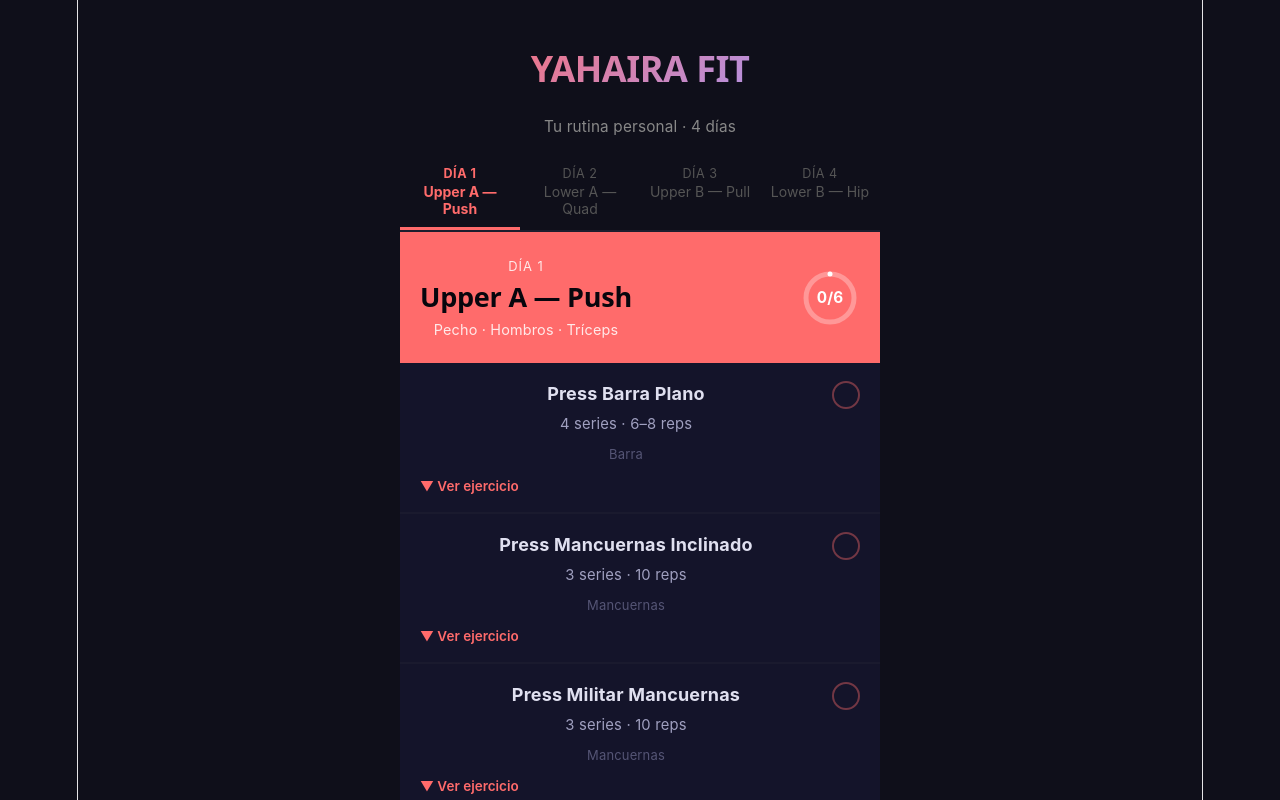
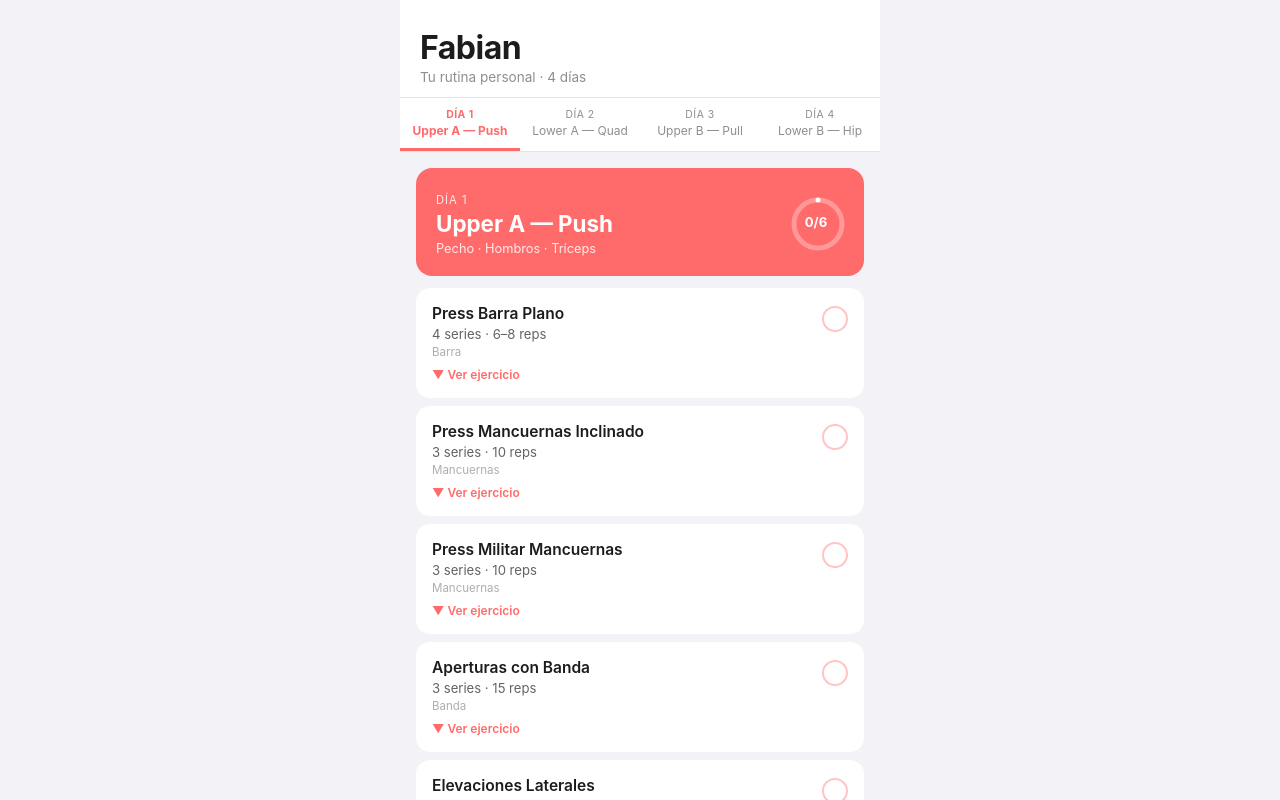
Before and after one commit to yahairaarroyo2-alt/Fabian, a React (Vite) app: page / in a window 1280 px wide. Shown: the top 800 px of the page. Built offline with nearby package versions, Linux system fonts and the light colour scheme.

Commit message:
Rename app to Fabian and redesign to clean minimal interface

```diff
--- a/src/App.css
+++ b/src/App.css
@@ -3,8 +3,8 @@
 
 body {
   font-family: -apple-system, BlinkMacSystemFont, "Segoe UI", Roboto, sans-serif;
-  background: #0f0f1a;
-  color: #e0e0f0;
+  background: #f2f2f7;
+  color: #1c1c1e;
   min-height: 100vh;
 }
 
@@ -17,34 +17,35 @@ button { cursor: pointer; border: none; background: none; font-family: inherit;
   min-height: 100vh;
   display: flex;
   flex-direction: column;
+  background: #f2f2f7;
 }
 
 /* ─── Header ────────────────────────────────────────────────── */
 .app-header {
-  padding: 24px 20px 16px;
-  text-align: center;
+  padding: 28px 20px 12px;
+  text-align: left;
+  background: #fff;
+  border-bottom: 1px solid #e5e5ea;
 }
 
 .app-title {
   font-size: 2rem;
-  font-weight: 800;
+  font-weight: 700;
   letter-spacing: -0.5px;
-  background: linear-gradient(135deg, #FF6B6B, #A29BFE);
-  -webkit-background-clip: text;
-  -webkit-text-fill-color: transparent;
-  background-clip: text;
+  color: #1c1c1e;
 }
 
 .app-subtitle {
   font-size: 0.85rem;
-  color: #888;
-  margin-top: 4px;
+  color: #8e8e93;
+  margin-top: 2px;
 }
 
 /* ─── Day Tabs ──────────────────────────────────────────────── */
 .day-tabs {
   display: flex;
-  border-bottom: 2px solid #1e1e2e;
+  background: #fff;
+  border-bottom: 1px solid #e5e5ea;
   overflow-x: auto;
   scrollbar-width: none;
 }
@@ -58,14 +59,14 @@ button { cursor: pointer; border: none; background: none; font-family: inherit;
   gap: 2px;
   padding: 10px 8px;
   border-bottom: 3px solid transparent;
-  color: #555;
+  color: #8e8e93;
   transition: color 0.2s, border-color 0.2s;
   min-width: 80px;
 }
 .day-tab.active { font-weight: 700; }
 
-.tab-day { font-size: 0.7rem; text-transform: uppercase; letter-spacing: 0.5px; }
-.tab-label { font-size: 0.78rem; }
+.tab-day { font-size: 0.65rem; text-transform: uppercase; letter-spacing: 0.5px; }
+.tab-label { font-size: 0.75rem; }
 
 /* ─── Main ──────────────────────────────────────────────────── */
 .app-main { flex: 1; padding: 0 0 40px; }
@@ -75,11 +76,11 @@ button { cursor: pointer; border: none; background: none; font-family: inherit;
   display: flex;
   flex-direction: column;
   gap: 0;
-  animation: dayEnter 0.3s ease;
+  animation: dayEnter 0.25s ease;
 }
 
 @keyframes dayEnter {
-  from { opacity: 0; transform: translateY(10px); }
+  from { opacity: 0; transform: translateY(8px); }
   to   { opacity: 1; transform: translateY(0); }
 }
 
@@ -89,19 +90,21 @@ button { cursor: pointer; border: none; background: none; font-family: inherit;
   align-items: center;
   justify-content: space-between;
   padding: 20px;
+  margin: 16px 16px 0;
+  border-radius: 16px;
   color: white;
 }
 
 .day-tag {
-  font-size: 0.72rem;
+  font-size: 0.7rem;
   text-transform: uppercase;
   letter-spacing: 1px;
   opacity: 0.85;
 }
 
 .day-label {
-  font-size: 1.5rem;
-  font-weight: 800;
+  font-size: 1.4rem;
+  font-weight: 700;
   margin: 2px 0 4px;
 }
 
@@ -112,8 +115,8 @@ button { cursor: pointer; border: none; background: none; font-family: inherit;
 
 .day-progress-ring {
   position: relative;
-  width: 60px;
-  height: 60px;
+  width: 56px;
+  height: 56px;
   flex-shrink: 0;
 }
 
@@ -123,7 +126,7 @@ button { cursor: pointer; border: none; background: none; font-family: inherit;
   display: flex;
   align-items: center;
   justify-content: center;
-  font-size: 0.85rem;
+  font-size: 0.82rem;
   font-weight: 700;
   color: white;
 }
@@ -132,8 +135,8 @@ button { cursor: pointer; border: none; background: none; font-family: inherit;
 .exercise-list {
   display: flex;
   flex-direction: column;
-  gap: 1px;
-  background: #1a1a2e;
+  gap: 8px;
+  padding: 12px 16px;
 }
 
 /* ─── Exercise Card ─────────────────────────────────────────── */
@@ -141,38 +144,38 @@ button { cursor: pointer; border: none; background: none; font-family: inherit;
   display: flex;
   align-items: flex-start;
   justify-content: space-between;
-  padding: 18px 20px;
-  background: #14142a;
+  padding: 16px;
+  background: #fff;
+  border-radius: 14px;
   cursor: pointer;
-  transition: background 0.15s, opacity 0.35s ease;
+  transition: opacity 0.3s ease;
   user-select: none;
-  border-bottom: 1px solid #1a1a2e;
 }
-.exercise-card:active { background: #1c1c35; }
-.exercise-card.done { opacity: 0.4; }
+.exercise-card:active { opacity: 0.7; }
+.exercise-card.done { opacity: 0.45; }
 .exercise-card.done .exercise-name { text-decoration: line-through; }
 
 .exercise-info {
   display: flex;
   flex-direction: column;
-  gap: 4px;
+  gap: 3px;
   flex: 1;
 }
 
 .exercise-name {
-  font-size: 1rem;
-  font-weight: 700;
-  color: #e0e0f0;
+  font-size: 0.97rem;
+  font-weight: 600;
+  color: #1c1c1e;
 }
 
 .exercise-meta {
   font-size: 0.82rem;
-  color: #a0a0c0;
+  color: #636366;
 }
 
 .exercise-equipment {
   font-size: 0.72rem;
-  color: #555575;
+  color: #aeaeb2;
 }
 
 .exercise-img-btn {
@@ -180,7 +183,7 @@ button { cursor: pointer; border: none; background: none; font-family: inherit;
   font-weight: 600;
   background: none;
   border: none;
-  padding: 6px 0 0;
+  padding: 5px 0 0;
   cursor: pointer;
   text-align: left;
 }
@@ -188,14 +191,14 @@ button { cursor: pointer; border: none; background: none; font-family: inherit;
 .exercise-gif-wrap {
   width: 100%;
   margin-top: 12px;
-  border-radius: 12px;
+  border-radius: 10px;
   overflow: hidden;
-  animation: expandDown 0.25s ease;
+  animation: expandDown 0.2s ease;
   transform-origin: top;
 }
 
 @keyframes expandDown {
-  from { opacity: 0; transform: scaleY(0.85); }
+  from { opacity: 0; transform: scaleY(0.9); }
   to   { opacity: 1; transform: scaleY(1); }
 }
 
@@ -203,70 +206,67 @@ button { cursor: pointer; border: none; background: none; font-family: inherit;
   width: 100%;
   display: block;
   object-fit: cover;
-  transition: opacity 0.3s ease;
 }
 
 .exercise-check {
-  width: 28px;
-  height: 28px;
+  width: 26px;
+  height: 26px;
   border-radius: 50%;
-  border: 2px solid #333;
+  border: 2px solid #d1d1d6;
   display: flex;
   align-items: center;
   justify-content: center;
-  font-size: 0.85rem;
+  font-size: 0.8rem;
   font-weight: 700;
   color: white;
   flex-shrink: 0;
-  transition: background 0.25s, border-color 0.25s, transform 0.15s;
+  margin-top: 2px;
+  transition: background 0.2s, border-color 0.2s, transform 0.15s;
 }
 .exercise-check.checked {
-  background: #4ECDC4;
-  border-color: #4ECDC4;
-  animation: checkPop 0.3s ease;
+  animation: checkPop 0.25s ease;
 }
 
 @keyframes checkPop {
   0%   { transform: scale(1); }
-  45%  { transform: scale(1.35); }
+  45%  { transform: scale(1.3); }
   100% { transform: scale(1); }
 }
 
 /* ─── Day Actions ───────────────────────────────────────────── */
 .day-actions {
   display: flex;
-  gap: 12px;
-  padding: 16px 20px;
-  background: #0f0f1a;
+  gap: 10px;
+  padding: 4px 16px 16px;
 }
 
 .action-btn {
   flex: 1;
   padding: 12px;
-  border-radius: 10px;
-  font-size: 0.9rem;
+  border-radius: 12px;
+  font-size: 0.88rem;
   font-weight: 600;
   transition: opacity 0.2s;
 }
-.action-btn:active { opacity: 0.7; }
+.action-btn:active { opacity: 0.6; }
 
 .timer-trigger {
-  background: #1e1e3a;
-  color: #a29bfe;
-  border: 1px solid #2a2a4a;
+  background: #fff;
+  color: #1c1c1e;
+  border: 1px solid #e5e5ea;
 }
 
 .reset {
-  background: #1e1e3a;
-  color: #888;
-  border: 1px solid #2a2a4a;
+  background: #fff;
+  color: #8e8e93;
+  border: 1px solid #e5e5ea;
 }
 
 /* ─── Completed Banner ──────────────────────────────────────── */
 .completed-banner {
-  margin: 0 20px 8px;
+  margin: 0 16px 8px;
   padding: 14px;
-  border-radius: 12px;
+  border-radius: 14px;
   text-align: center;
   font-weight: 700;
   font-size: 1rem;
@@ -275,15 +275,15 @@ button { cursor: pointer; border: none; background: none; font-family: inherit;
 }
 
 @keyframes pop {
-  from { transform: scale(0.9); opacity: 0; }
-  to   { transform: scale(1);   opacity: 1; }
+  from { transform: scale(0.92); opacity: 0; }
+  to   { transform: scale(1);    opacity: 1; }
 }
 
 /* ─── Timer Overlay ─────────────────────────────────────────── */
 .timer-overlay {
   position: fixed;
   inset: 0;
-  background: rgba(0, 0, 0, 0.75);
+  background: rgba(0, 0, 0, 0.4);
   display: flex;
   align-items: flex-end;
   justify-content: center;
@@ -297,9 +297,9 @@ button { cursor: pointer; border: none; background: none; font-family: inherit;
 }
 
 .timer-card {
-  background: #14142a;
+  background: #fff;
   border-radius: 20px 20px 0 0;
-  padding: 28px 24px 36px;
+  padding: 28px 24px 40px;
   width: 100%;
   max-width: 480px;
   display: flex;
@@ -315,30 +315,30 @@ button { cursor: pointer; border: none; background: none; font-family: inherit;
 }
 
 .timer-title {
-  font-size: 1.2rem;
+  font-size: 1.1rem;
   font-weight: 700;
-  color: #e0e0f0;
+  color: #1c1c1e;
 }
 
 .timer-presets {
   display: flex;
-  gap: 10px;
+  gap: 8px;
 }
 
 .preset-btn {
   padding: 8px 16px;
   border-radius: 20px;
-  background: #1e1e3a;
-  color: #888;
+  background: #f2f2f7;
+  color: #636366;
   font-size: 0.85rem;
   font-weight: 600;
-  border: 1px solid #2a2a4a;
+  border: 1px solid #e5e5ea;
   transition: all 0.2s;
 }
 .preset-btn.active {
-  background: #2a2a5a;
-  color: #a29bfe;
-  border-color: #a29bfe;
+  background: #1c1c1e;
+  color: #fff;
+  border-color: #1c1c1e;
 }
 
 .timer-circle-wrap {
@@ -355,12 +355,12 @@ button { cursor: pointer; border: none; background: none; font-family: inherit;
   justify-content: center;
   font-size: 1.6rem;
   font-weight: 800;
-  color: #e0e0f0;
+  color: #1c1c1e;
 }
 
 .timer-actions {
   display: flex;
-  gap: 12px;
+  gap: 10px;
   width: 100%;
 }
 
@@ -375,17 +375,17 @@ button { cursor: pointer; border: none; background: none; font-family: inherit;
 .timer-btn:active { opacity: 0.7; }
 
 .timer-btn.primary {
-  background: #a29bfe;
-  color: #0f0f1a;
+  background: #1c1c1e;
+  color: #fff;
 }
 .timer-btn.secondary {
-  background: #1e1e3a;
-  color: #888;
-  border: 1px solid #2a2a4a;
+  background: #f2f2f7;
+  color: #636366;
+  border: 1px solid #e5e5ea;
 }
 
 .timer-close {
-  color: #555;
+  color: #aeaeb2;
   font-size: 0.85rem;
   padding: 4px;
 }
--- a/src/App.jsx
+++ b/src/App.jsx
@@ -9,7 +9,7 @@ export default function App() {
   return (
     <div className="app">
       <header className="app-header">
-        <h1 className="app-title">YAHAIRA FIT</h1>
+        <h1 className="app-title">Fabian</h1>
         <p className="app-subtitle">Tu rutina personal · 4 días</p>
       </header>
 
--- a/src/index.css
+++ b/src/index.css
@@ -1,111 +1,12 @@
-:root {
-  --text: #6b6375;
-  --text-h: #08060d;
-  --bg: #fff;
-  --border: #e5e4e7;
-  --code-bg: #f4f3ec;
-  --accent: #aa3bff;
-  --accent-bg: rgba(170, 59, 255, 0.1);
-  --accent-border: rgba(170, 59, 255, 0.5);
-  --social-bg: rgba(244, 243, 236, 0.5);
-  --shadow:
-    rgba(0, 0, 0, 0.1) 0 10px 15px -3px, rgba(0, 0, 0, 0.05) 0 4px 6px -2px;
+*, *::before, *::after { box-sizing: border-box; margin: 0; padding: 0; }
 
-  --sans: system-ui, 'Segoe UI', Roboto, sans-serif;
-  --heading: system-ui, 'Segoe UI', Roboto, sans-serif;
-  --mono: ui-monospace, Consolas, monospace;
-
-  font: 18px/145% var(--sans);
-  letter-spacing: 0.18px;
-  color-scheme: light dark;
-  color: var(--text);
-  background: var(--bg);
-  font-synthesis: none;
-  text-rendering: optimizeLegibility;
+body {
+  font-family: -apple-system, BlinkMacSystemFont, "Segoe UI", Roboto, sans-serif;
+  background: #f2f2f7;
   -webkit-font-smoothing: antialiased;
   -moz-osx-font-smoothing: grayscale;
-
-  @media (max-width: 1024px) {
-    font-size: 16px;
-  }
-}
-
-@media (prefers-color-scheme: dark) {
-  :root {
-    --text: #9ca3af;
-    --text-h: #f3f4f6;
-    --bg: #16171d;
-    --border: #2e303a;
-    --code-bg: #1f2028;
-    --accent: #c084fc;
-    --accent-bg: rgba(192, 132, 252, 0.15);
-    --accent-border: rgba(192, 132, 252, 0.5);
-    --social-bg: rgba(47, 48, 58, 0.5);
-    --shadow:
-      rgba(0, 0, 0, 0.4) 0 10px 15px -3px, rgba(0, 0, 0, 0.25) 0 4px 6px -2px;
-  }
-
-  #social .button-icon {
-    filter: invert(1) brightness(2);
-  }
-}
-
-body {
-  margin: 0;
 }
 
 #root {
-  width: 1126px;
-  max-width: 100%;
-  margin: 0 auto;
-  text-align: center;
-  border-inline: 1px solid var(--border);
-  min-height: 100svh;
-  display: flex;
-  flex-direction: column;
-  box-sizing: border-box;
+  width: 100%;
 }
-
-h1,
-h2 {
-  font-family: var(--heading);
-  font-weight: 500;
-  color: var(--text-h);
-}
-
-h1 {
-  font-size: 56px;
-  letter-spacing: -1.68px;
-  margin: 32px 0;
-  @media (max-width: 1024px) {
-    font-size: 36px;
-    margin: 20px 0;
-  }
-}
-h2 {
-  font-size: 24px;
-  line-height: 118%;
-  letter-spacing: -0.24px;
-  margin: 0 0 8px;
-  @media (max-width: 1024px) {
-    font-size: 20px;
-  }
-}
-p {
-  margin: 0;
-}
-
-code,
-.counter {
-  font-family: var(--mono);
-  display: inline-flex;
-  border-radius: 4px;
-  color: var(--text-h);
-}
-
-code {
-  font-size: 15px;
-  line-height: 135%;
-  padding: 4px 8px;
-  background: var(--code-bg);
-}
```
